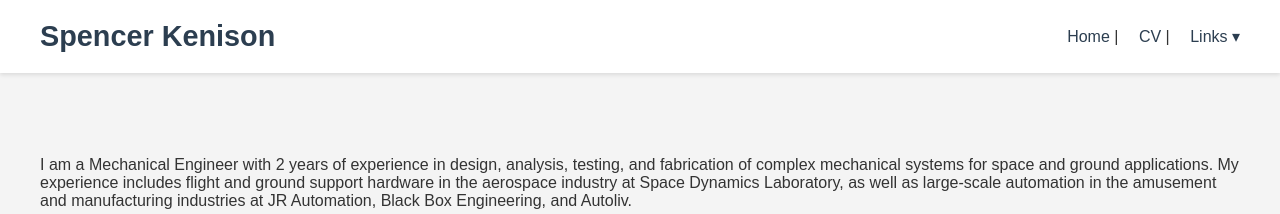
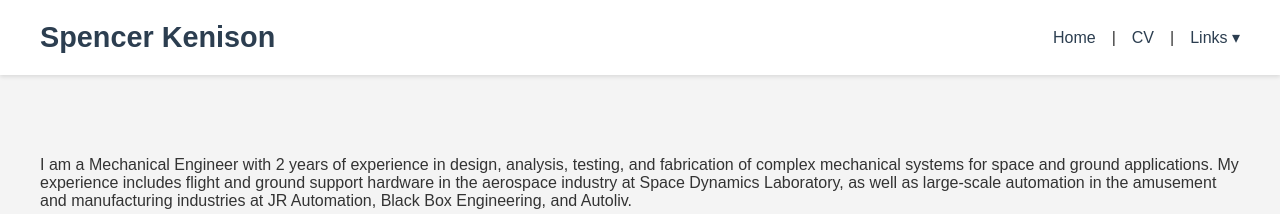
Before and after one commit to SpencerKenison/spencerkenison.github.io, a Jekyll site: the page built from index.md, in a window 1280 px wide. Shown: the top 214 px of the page. Built offline with Jekyll 4.4.1, drawn with Linux system fonts in a browser that asks for light colours.

Commit message:
Update main.css

```diff
--- a/assets/css/main.css
+++ b/assets/css/main.css
@@ -36,14 +36,12 @@ header {
   font-size: 1.8em;
 }
 
-/* Main content spacing to avoid overlap with fixed header */
 main {
   flex: 1;
   padding: 40px;
   padding-top: 140px; /* Adjust if your header gets taller */
 }
 
-/* Footer */
 footer {
   padding: 20px 40px;
   background: #fff;
@@ -52,21 +50,24 @@ footer {
   text-align: center;
 }
 
-/* Nav styling */
 nav {
-  margin-top: 0;
+  display: flex;
+  align-items: center; /* Ensures vertical centering of nav content */
+  gap: 16px;           /* Optional: Better spacing between links */
 }
+
 nav a {
   text-decoration: none;
   color: #2c3e50;
-  margin-left: 16px;
+  padding: 8px 0;       /* Adds vertical padding for clickability */
 }
 
-/* Dropdown menu styling */
 .dropdown {
-  display: inline-block;
   position: relative;
+  display: flex;
+  align-items: center;
 }
+
 .dropdown-content {
   display: none;
   position: absolute;
```
